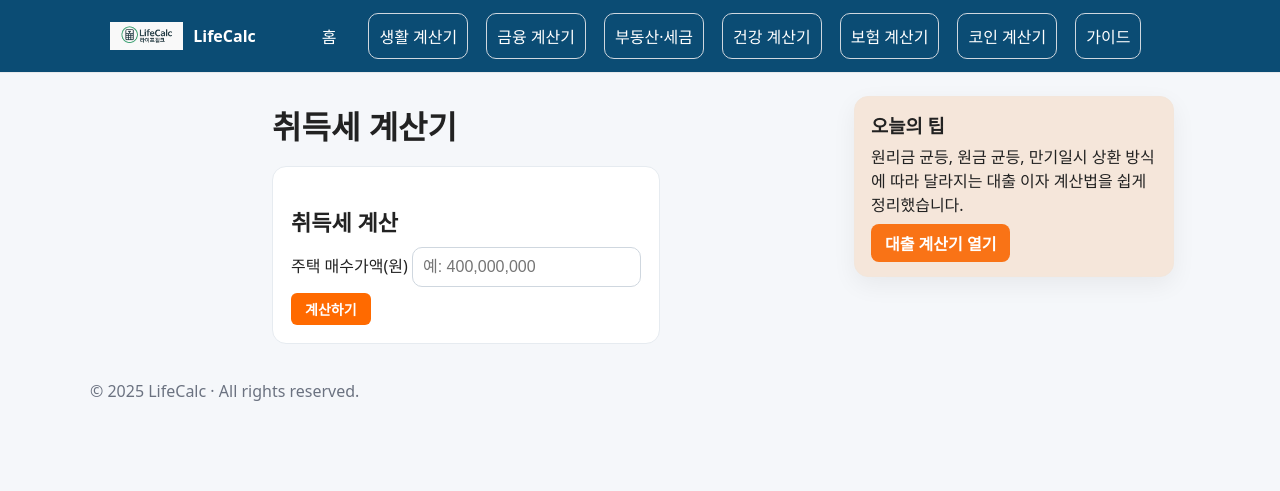
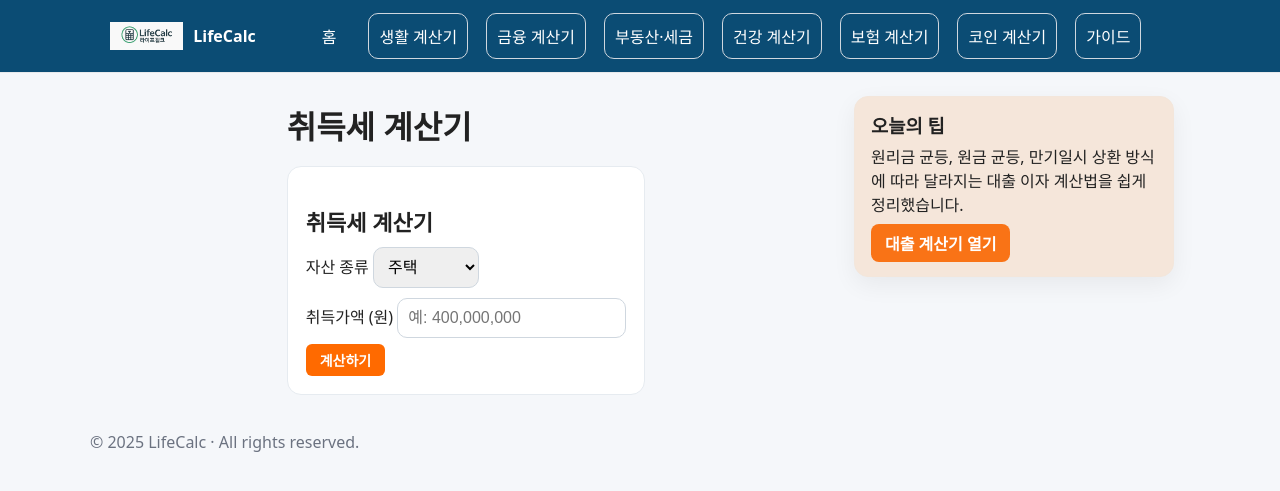
Before and after one commit to khai-lang/LifeCalc, a Jekyll site: the page built from realestate/acquisition-tax/index.md, in a window 1280 px wide. Shown: the top 491 px of the page. Built offline with Jekyll 4.4.1, drawn with Linux system fonts in a browser that asks for light colours.

Commit message:
Update index.md

```diff
--- a/realestate/acquisition-tax/index.md
+++ b/realestate/acquisition-tax/index.md
@@ -10,10 +10,25 @@
 
 <div class="card" style="max-width:760px;margin:0 auto;">
   <form onsubmit="event.preventDefault(); calcAcq();">
-    <h2>취득세 계산</h2>
-    <label>주택 매수가액(원) <input id="price" data-format="currency" type="text" placeholder="예: 400,000,000"></label>
+    <h2>취득세 계산기</h2>
+
+    <label>자산 종류
+      <select id="assetType">
+        <option value="house">주택</option>
+        <option value="land">토지</option>
+        <option value="car">자동차</option>
+        <option value="building">건축물</option>
+        <option value="others">기타 자산</option>
+      </select>
+    </label>
+
+    <label>취득가액 (원)
+      <input id="price" data-format="currency" type="text" placeholder="예: 400,000,000">
+    </label>
+
     <button class="btn">계산하기</button>
   </form>
+
   <div id="acqResult" class="result-box"></div>
 </div>
 
@@ -21,14 +36,34 @@
 (function(){
   'use strict';
   window.calcAcq = function(){
+    const type = document.getElementById('assetType').value;
     const price = CalcCommon.num('price');
-    let rate = 0.01;
-    if(price > 600_000_000) rate = 0.02;
-    if(price > 900_000_000) rate = 0.03;
+    let rate = 0, desc="";
+
+    if(type==='house'){
+      // 주택 (단순 예시) - 실제는 주택 수, 조정지역 여부 등 조건 많음
+      if(price > 900_000_000) rate=0.03;
+      else if(price > 600_000_000) rate=0.02;
+      else rate=0.01;
+      desc="주택";
+    }
+    else if(type==='land'){
+      rate=0.04; desc="토지 (일반)";
+    }
+    else if(type==='car'){
+      rate=0.07; desc="자동차 (일반)";
+    }
+    else if(type==='building'){
+      rate=0.03; desc="건축물";
+    }
+    else{
+      rate=0.024; desc="기타 자산";
+    }
+
     const tax = Math.round(price*rate);
-
     const el=document.getElementById('acqResult');
-    el.innerHTML = `취득세율: <b>${(rate*100).toFixed(1)}%</b><br>
+    el.innerHTML = `${desc} 취득가액: <b>${CalcCommon.money(price)}</b> 원<br>
+                    적용 세율: <b>${(rate*100).toFixed(2)}%</b><br>
                     예상 취득세: <b>${CalcCommon.money(tax)}</b> 원`;
     el.classList.add('show');
   };
```
